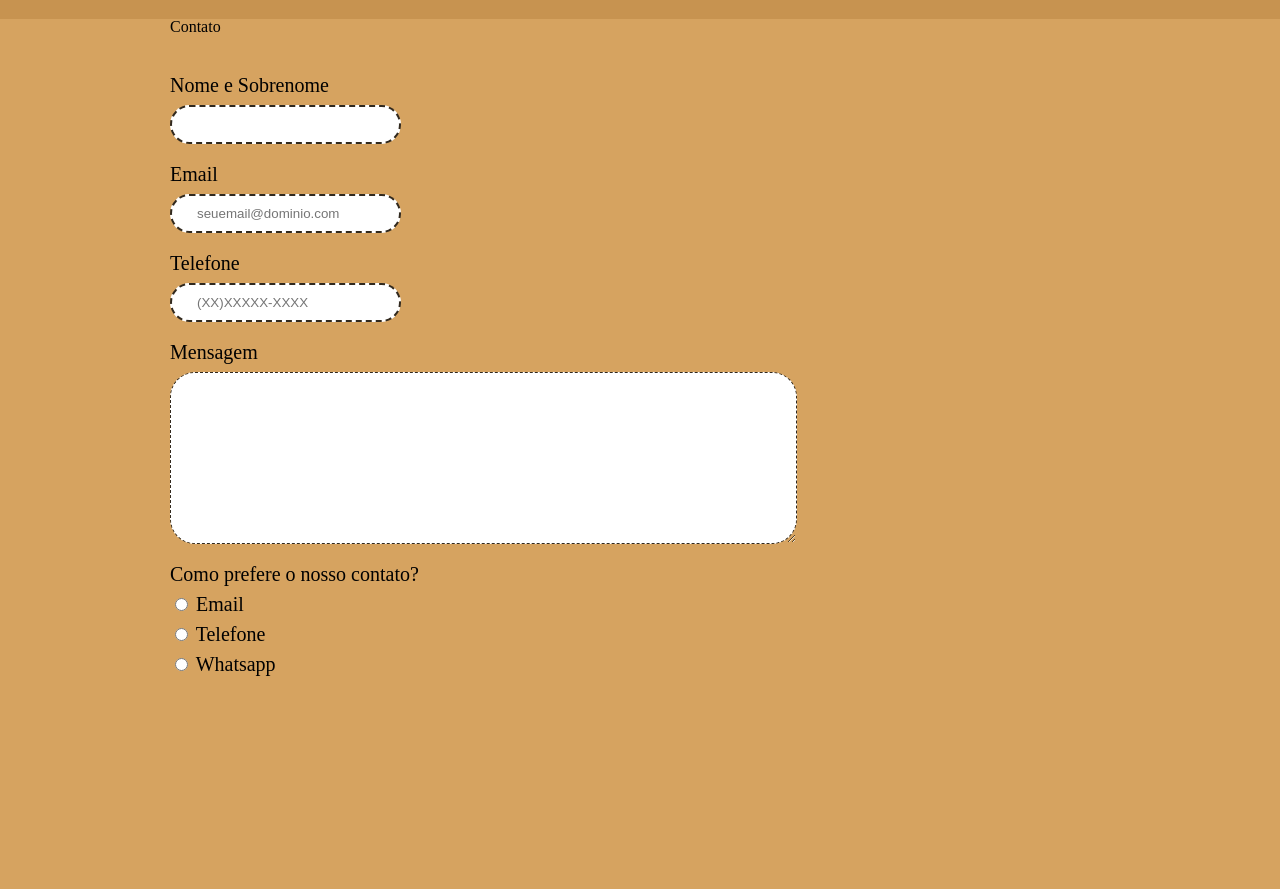
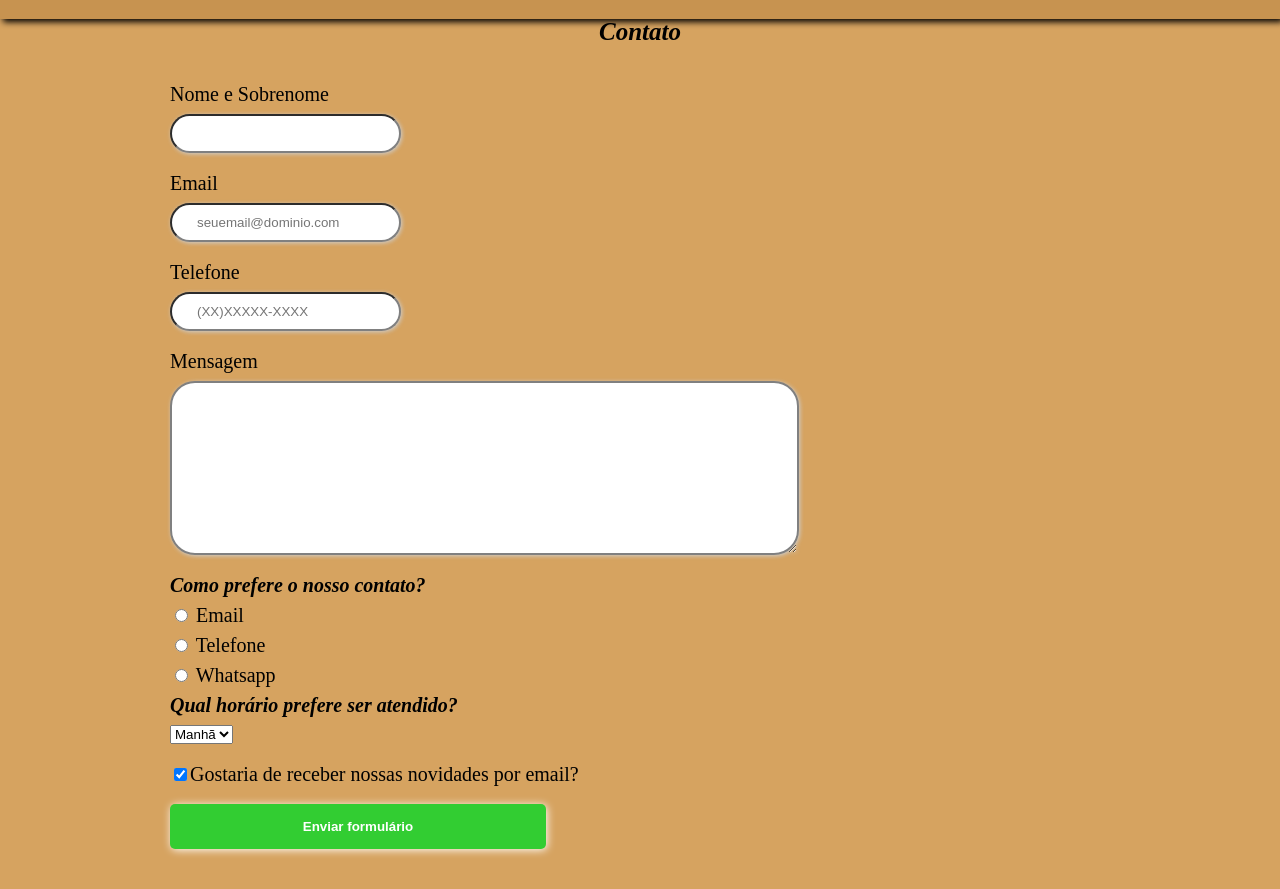
Before and after one commit to carlosslima/aulahtml2, a plain HTML site: page reset.html in a window 1280 px wide. Shown: the part 234-1123 px from the top of the page. Before the commit the page ends 958 px from the top, so only its background shows below. Drawn offline with Linux system fonts and the light colour scheme.

Commit message:
Add files via upload

```diff
--- a/reset.html
+++ b/reset.html
@@ -22,9 +22,9 @@
 
     </header>
     <main>
-      <h2> Contato </h2>
+      <h2 class="titulocontato"> Contato </h2>
       <form>
-        <label for="nomesorenome"> Nome e Sobrenome </label>
+        <label for="nomesobrenome"> Nome e Sobrenome </label>
         <input type="text" id="nomesobrenome" class="input-padrao" required>
 
         <label for="email">Email</label>
@@ -37,7 +37,7 @@
         <textarea cols="70" rows="10" id="mensagem" class="input-padrao"required> </textarea>
 
     <fieldset>
-      <legend>Como prefere o nosso contato?</legend>
+      <legend class="legenda">Como prefere o nosso contato?</legend>
 
       <label for="radio-email"><input type="radio" name="contato" value="email"id="radio-email">
       Email</label>
@@ -48,5 +48,16 @@
       <label for="radio-whatsapp"><input type="radio" name="contato" value="whatsapp"id="radio-whatsapp">
       Whatsapp</label>
       </fieldset>
+      <fieldset>
+        <legend class="legenda">Qual horário prefere ser atendido?</legend>
+        <select>
+          <option>Manhã</option>
+          <option>Tarde</option>
+          <option>Noite</option>
+        </select>
+      </fieldset>
+
+      <label class="checkbox"><input type="checkbox"checked>Gostaria de receber nossas novidades por email?</label>
+      <input type="submit" value="Enviar formulário" class="enviar">
   </body>
 </html>
--- a/style.css
+++ b/style.css
@@ -1,5 +1,6 @@
 header{
   background: #c79350;
+  filter: drop-shadow(3px 3px 3px black);
 }
 body{
   background: #d6a360;
@@ -9,6 +10,12 @@ body{
   width: 940px;
   margin: 0 auto;
 }
+.titulocontato{
+  text-align: center;
+  font-weight: bolder;
+  font-size:25px;
+  font-style:italic;
+}
 nav{
   position:absolute;
   top:110px;
@@ -17,6 +24,7 @@ nav{
 nav li{
    display: inline;
    margin:0 0 0 15px;
+   filter: drop-shadow(1px 1px 1px orange);
 }
 nav a{
   text-transform: uppercase;
@@ -45,9 +53,36 @@ form label, form legend{
   padding: 10px 25px;
   width: 30;
   border-radius: 25px;
-  border-color: #31291e;
-  border-style:dashed;
+  border-color:grey;
+  border-width:2px;
+  filter: drop-shadow(1px 1px 2px #CCCCCC);
+
 }
 .checkbox{
   margin 20px 0;
 }
+.legenda{
+  font-weight: bolder;
+  font-size: 20px;
+  font-style: italic;
+}
+.checkbox{
+  margin: 20px 0;
+
+}
+.enviar{
+  width: 40%;
+  padding: 15px 0;
+  border-radius: 5px;
+  border:none;
+  filter: drop-shadow(1px 1px 4px white);
+  background: limegreen;
+  color:white;
+  font-weight: bolder;
+  transition: 1s all;
+  cursor: pointer;
+}
+.enviar:hover{
+  background: #1bf752;
+  transform: scale(1.2);
+}
```
Also changed, not shown: index.html (+5 -3 lines), pagina.css (+13 -1 lines).
